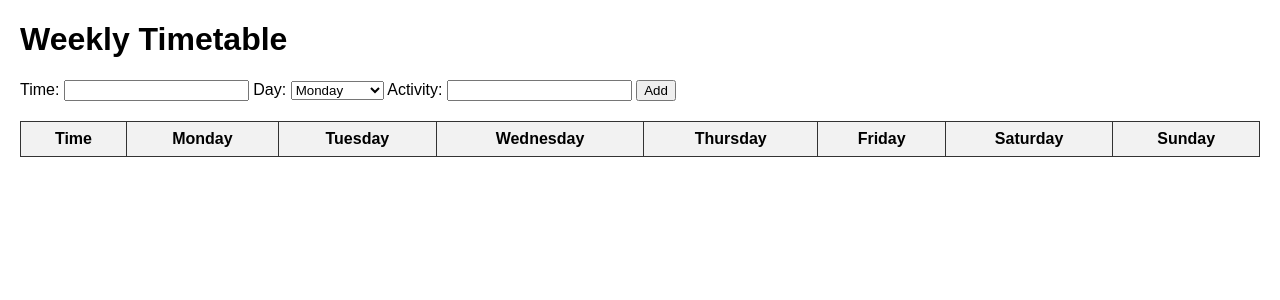
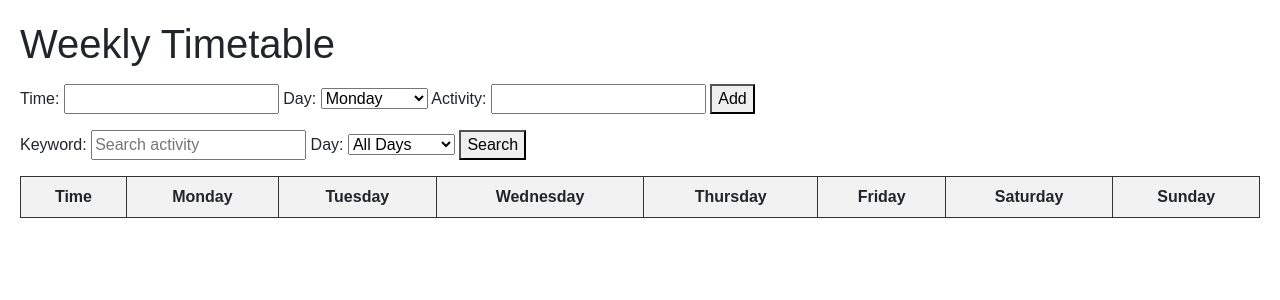
Before and after one commit to RushabhSahare/timetable-app, a Flask app: page / in a window 1280 px wide. Shown: the top 300 px of the page. Run offline with Flask 3, Linux system fonts and the light colour scheme; lists and menus that the app fills with data are empty.

Commit message:
adding search fuctionality; working locally, hence pusing to github

```diff
--- a/app.py
+++ b/app.py
@@ -61,5 +61,23 @@
         flash(f"🗑️ Deleted activity for {time} on {day}.")
     return redirect(url_for("home"))
 
+@app.route("/search", methods=["POST"])
+def search():
+    keyword = request.form.get("keyword", "").strip()
+    day = request.form.get("day", "")
+
+    results = {}
+    if keyword:
+        for time, activities in timetable.items():
+            for d, activity in activities.items():
+                if (not day or d == day) and (keyword.lower() in activity.lower()):
+                    if time not in results:
+                        results[time] = {}
+                    results[time][d] = activity
+
+    if not results:
+        flash("No matching activities found.")
+    return render_template("index.html", timetable=results, days=days)
+
 if __name__ == "__main__":
     app.run(host="0.0.0.0", port=5000, debug=True)
--- a/templates/index.html
+++ b/templates/index.html
@@ -3,15 +3,12 @@
 <head>
     <meta charset="UTF-8">
     <title>Weekly Timetable</title>
+    <link rel="stylesheet" href="https://cdn.jsdelivr.net/npm/bootstrap@5.3.0/dist/css/bootstrap.min.css">
     <style>
         body { font-family: Arial, sans-serif; margin: 20px; }
         table { border-collapse: collapse; width: 100%; margin-top: 20px; }
         th, td { border: 1px solid #333; padding: 8px; text-align: center; }
         th { background-color: #f2f2f2; }
-        .flash-messages { margin-bottom: 15px; }
-        .flash-messages li { list-style: none; padding: 10px; margin: 5px 0; border-radius: 4px; }
-        .flash-success { background-color: #d4edda; color: #155724; }
-        .flash-error { background-color: #f8d7da; color: #721c24; }
     </style>
 </head>
 <body>
@@ -20,20 +17,20 @@
     <!-- Flash messages -->
     {% with messages = get_flashed_messages() %}
       {% if messages %}
-        <div class="flash-messages">
+        <div class="mt-3">
           {% for message in messages %}
             {% if "Error" in message or "⚠️" in message %}
-              <li class="flash-error">{{ message }}</li>
+              <div class="alert alert-danger" role="alert">{{ message }}</div>
             {% else %}
-              <li class="flash-success">{{ message }}</li>
+              <div class="alert alert-success" role="alert">{{ message }}</div>
             {% endif %}
           {% endfor %}
         </div>
       {% endif %}
     {% endwith %}
 
-    <!-- Form to add activity -->
-    <form action="{{ url_for('add') }}" method="post">
+    <!-- Add activity form -->
+    <form action="{{ url_for('add') }}" method="post" class="mt-3">
         Time: <input type="text" name="time" required>
         Day:
         <select name="day">
@@ -45,8 +42,21 @@
         <button type="submit">Add</button>
     </form>
 
+    <!-- Search form -->
+    <form action="{{ url_for('search') }}" method="post" class="mt-3">
+        Keyword: <input type="text" name="keyword" placeholder="Search activity">
+        Day:
+        <select name="day">
+            <option value="">All Days</option>
+            {% for day in days %}
+                <option value="{{ day }}">{{ day }}</option>
+            {% endfor %}
+        </select>
+        <button type="submit">Search</button>
+    </form>
+
     <!-- Timetable table -->
-    <table>
+    <table class="mt-3">
         <tr>
             <th>Time</th>
             {% for day in days %}
```
